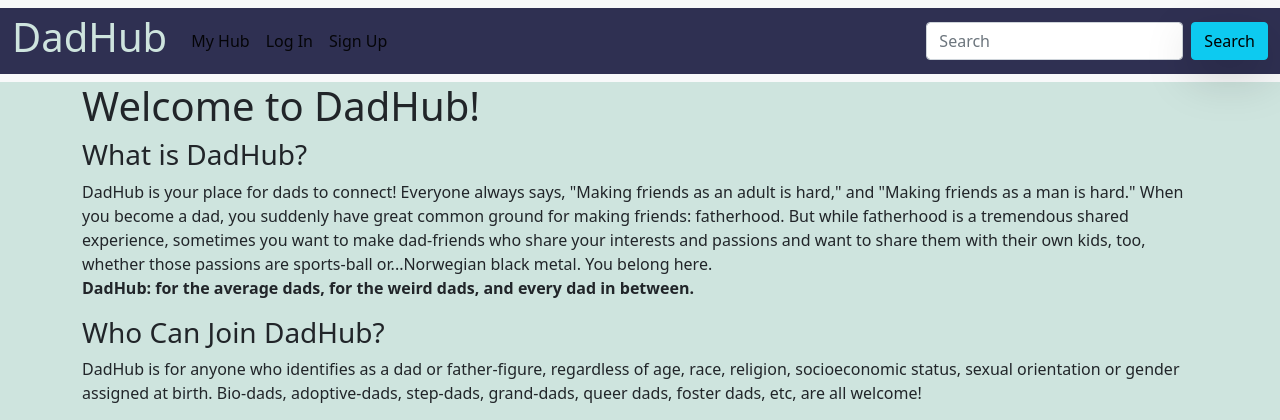
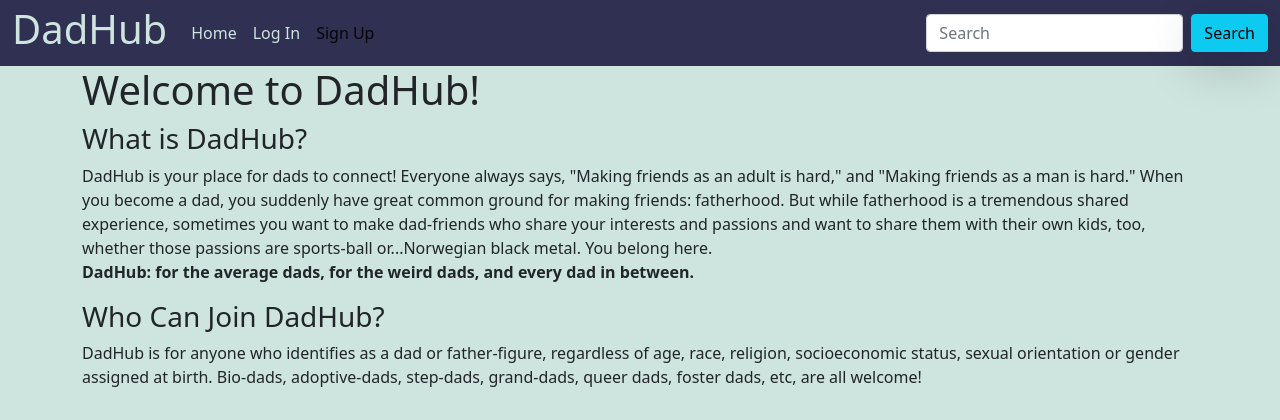
Before and after one commit to ekelly55/DadHub, a Django app: page / in a window 1280 px wide. Shown: the top 420 px of the page. Run offline with Django 4.2, Linux system fonts and the light colour scheme; some libraries are stand-ins or nearby versions.

Commit message:
styling done

```diff
--- a/dad_hub/templates/base.html
+++ b/dad_hub/templates/base.html
@@ -17,24 +17,24 @@
 </head>
 </head>
 <body style="background-color: #CEE4DE">
-    <nav class="navbar navbar-expand-lg navbar-light bg-light">
-        <div class="container-fluid" style="background-color: #2F3052">
-          <a class="navbar-brand" style="color: #CEE4DE" href="{% url 'home' %}"><h1>DadHub</h1></a>
+    <nav class="navbar border-0 m-0 p-0 navbar-expand-lg navbar-light bg-light" style="background-color: #2F3052">
+        <div class="container-fluid border-0 m-0" style="background-color: #2F3052">
+          <a class="navbar-brand" style="color: #CEE4DE" href="{% url 'blurbs' %}"><h1>DadHub</h1></a>
           <button class="navbar-toggler" type="button" data-bs-toggle="collapse" data-bs-target="#navbarSupportedContent" aria-controls="navbarSupportedContent" aria-expanded="false" aria-label="Toggle navigation">
             <span class="navbar-toggler-icon"></span>
           </button>
           <div class="collapse navbar-collapse" id="navbarSupportedContent">
             <ul class="navbar-nav me-auto mb-2 mb-lg-0">
               <li class="nav-item">
-                <a class="nav-link active" aria-current="page" href="{% url 'blurbs' %}">My Hub</a>
+                <a class="nav-link active" style="color: #CEE4DE" aria-current="page" href="{% url 'home' %}">Home</a>
               </li>
               {% if request.user.is_authenticated %}
               <li class="nav-item">
-                <a class="nav-link active" aria-current="page" href="{% url 'logout' %}">Log Out</a>
+                <a class="nav-link active" style="color: #CEE4DE" aria-current="page" href="{% url 'logout' %}">Log Out</a>
               </li>
               {% else %}
               <li class="nav-item">
-                <a class="nav-link active" aria-current="page" href="{% url 'login' %}">Log In</a>
+                <a class="nav-link active" style="color: #CEE4DE" aria-current="page" href="{% url 'login' %}">Log In</a>
               </li>
               <li class="nav-item">
                 <a class="nav-link active" aria-current="page" href="{% url 'signup' %}">Sign Up</a>
```
Also changed, not shown: dad_hub/templates/bio_detail.html (+5 -5 lines).
